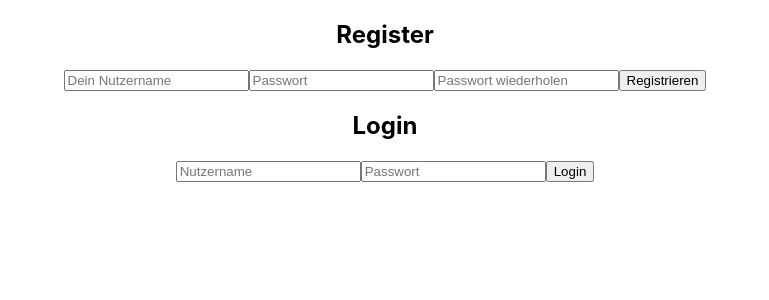
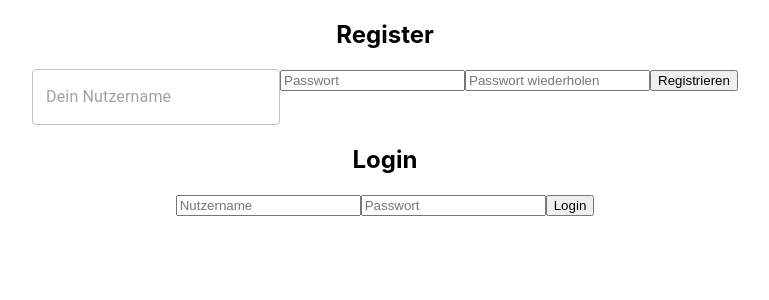
Before and after one commit to Droggelbecher92/HomePlaner, a React (Create React App) app in the folder frontend/: page / in a window 1280 px wide. Shown: the top 300 px of the page, without its empty margins (255-1024 px from the left). Built offline with nearby package versions, Linux system fonts and the light colour scheme.

Commit message:
add npm-pack

```diff
--- a/frontend/package.json
+++ b/frontend/package.json
@@ -3,6 +3,10 @@
   "version": "0.1.0",
   "private": true,
   "dependencies": {
+    "@emotion/react": "^11.9.0",
+    "@emotion/styled": "^11.8.1",
+    "@mui/icons-material": "^5.6.1",
+    "@mui/material": "^5.6.1",
     "@testing-library/jest-dom": "^5.16.2",
     "@testing-library/react": "^12.1.4",
     "@testing-library/user-event": "^13.5.0",
--- a/frontend/src/components/LoginRegisterForm.tsx
+++ b/frontend/src/components/LoginRegisterForm.tsx
@@ -1,5 +1,6 @@
 import React, {FormEvent, useState} from "react";
 import axios from "axios";
+import TextField from '@mui/material/TextField';
 
 export default function LoginRegisterForm(){
     const [newUsername, setNewUsername] = useState('')
@@ -63,7 +64,7 @@ export default function LoginRegisterForm(){
         <div className="App">
             <h2>Register</h2>
             <form onSubmit={createUser}>
-                <input type="text" placeholder={'Dein Nutzername'} value={newUsername} onChange={ev => setNewUsername(ev.target.value)}/>
+                <TextField type="text" placeholder={'Dein Nutzername'} value={newUsername} onChange={ev => setNewUsername(ev.target.value)}/>
                 <input type="password" placeholder={'Passwort'} value={newPasswordOne} onChange={ev => setNewPasswordOne(ev.target.value)}/>
                 <input type="password" placeholder={'Passwort wiederholen'} value={newPasswordTwo} onChange={ev => setNewPasswordTwo(ev.target.value)}/>
                 <button type='submit'>Registrieren</button>
--- a/frontend/tsconfig.json
+++ b/frontend/tsconfig.json
@@ -18,7 +18,10 @@
     "resolveJsonModule": true,
     "isolatedModules": true,
     "noEmit": true,
-    "jsx": "react-jsx"
+    "jsx": "react-jsx",
+    "noImplicitAny": true,
+    "noImplicitThis": true,
+    "strictNullChecks": true
   },
   "include": [
     "src"
```
Also changed, not shown: 1 other file (tests, documents, lock files or other folders).
